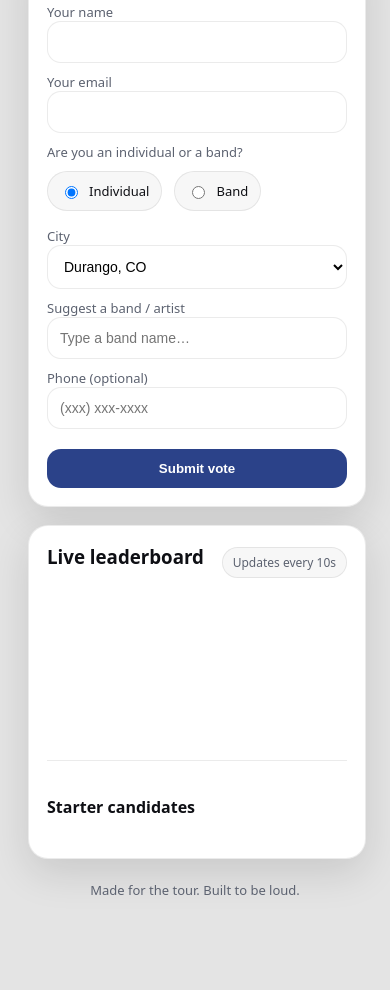
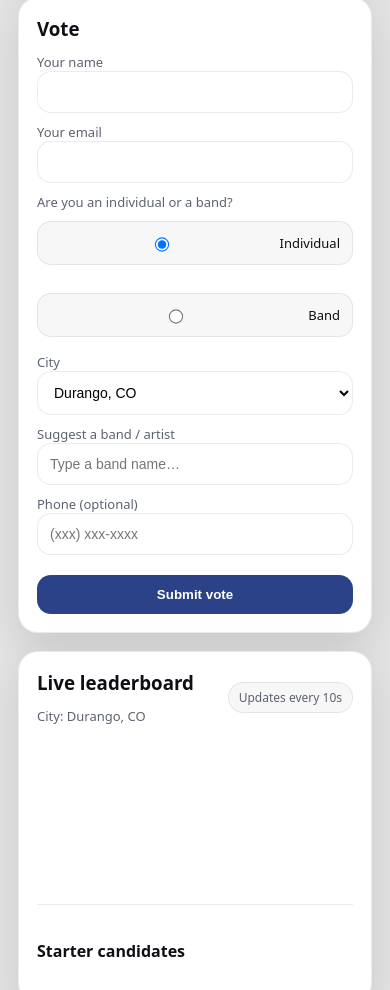
Before and after one commit to claybrown530-blip/prettyjane-support-contest, a website: page index.html in a window 390 px wide. Shown: the part 412-1402 px from the top of the page. Before the commit the page ends 1352 px from the top, so only its background shows below. Drawn offline with nearby package versions, Linux system fonts and the light colour scheme; no server answers.

Commit message:
Fix mobile layout + show active city on leaderboard

```diff
--- a/app.js
+++ b/app.js
@@ -113,6 +113,8 @@ function renderChart(entries){
 
 async function refresh(){
   const city = citySelect.value;
+  const ac = document.getElementById("activeCity");
+  if (ac) ac.textContent = `City: ${city}`;
   const data = await fetchData(city);
   const entries = computeLeaderboard(data);
   renderSeedCandidates(data);
--- a/index.html
+++ b/index.html
@@ -75,7 +75,10 @@
 
       <section class="card">
         <div class="card-head">
-          <h3>Live leaderboard</h3>
+          <div>
+            <h3>Live leaderboard</h3>
+            <div id="activeCity" class="activeCity">City: —</div>
+          </div>
           <div class="pill">Updates every 10s</div>
         </div>
 
--- a/styles.css
+++ b/styles.css
@@ -45,3 +45,28 @@ input:focus,select:focus{border-color:rgba(43,66,137,.55);box-shadow:0 0 0 4px r
 .seedlist{display:flex;flex-wrap:wrap;gap:8px}
 .seedpill{border:1px solid var(--line);background:rgba(0,0,0,.03);padding:8px 10px;border-radius:999px;font-size:13px;cursor:pointer}
 .footer{margin-top:22px;text-align:center;color:var(--muted);font-size:13px}
+
+/* --- Mobile fixes --- */
+@media (max-width: 520px){
+  .wrap{padding:18px}
+  .hero-top{flex-direction:column; align-items:flex-start}
+  .badge{align-self:flex-start}
+  .row{flex-direction:column; align-items:stretch}
+  .radio{
+    width:100%;
+    justify-content:flex-start;
+    border-radius:14px;
+  }
+  .radio input{transform:scale(1.1)}
+}
+
+/* Make radio label not blow up spacing */
+.radio{
+  min-height:44px;
+}
+
+.activeCity{
+  margin-top:4px;
+  font-size:13px;
+  color: var(--muted);
+}
```
